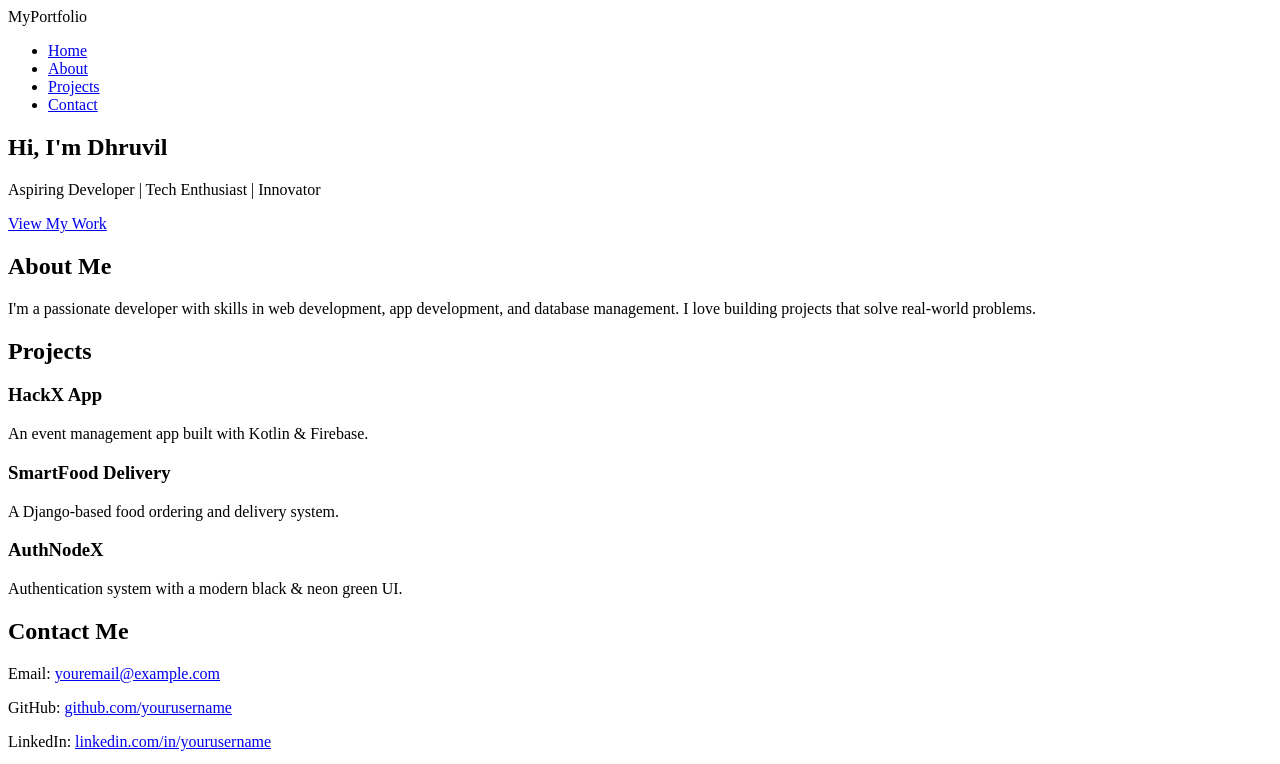
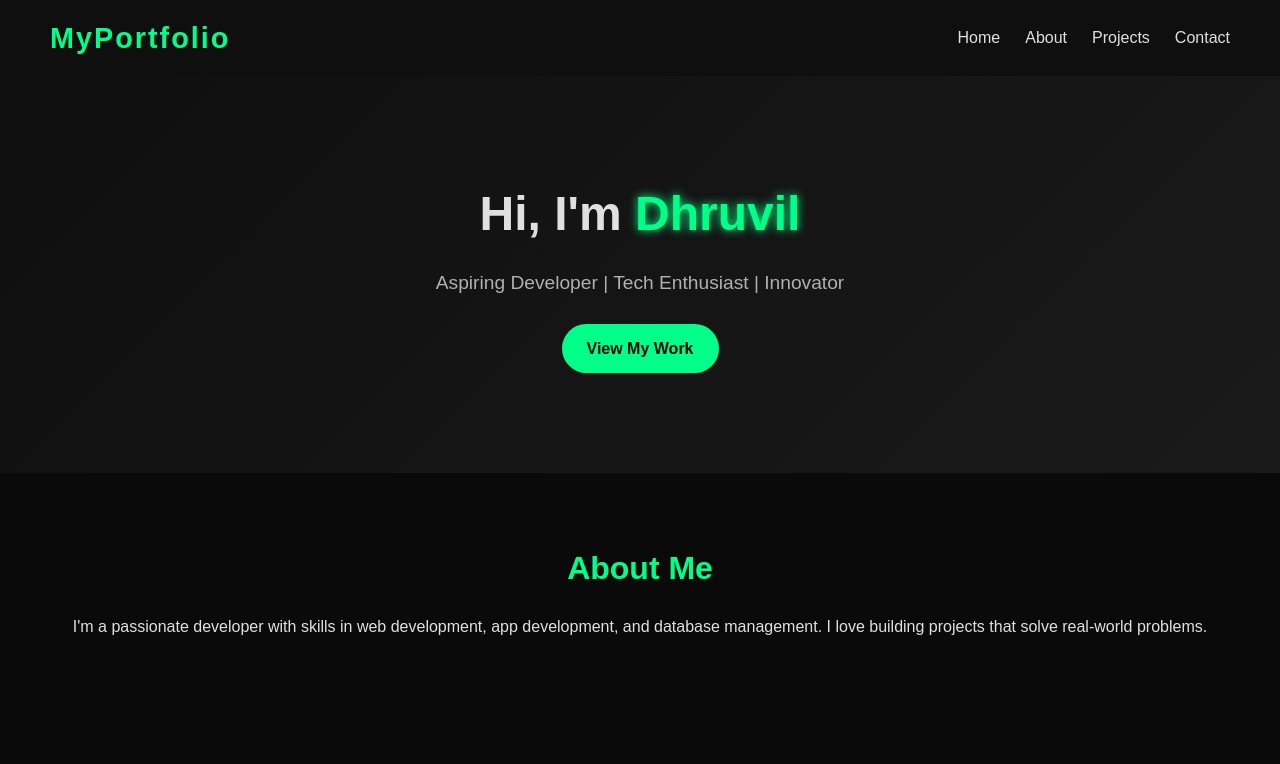
Before and after one commit to dhruvil-10/Project-1, a plain HTML site: page index.html in a window 1280 px wide. Shown: the top 764 px of the page. Drawn offline with Linux system fonts and the light colour scheme.

Commit message:
Update index.html

```diff
--- a/index.html
+++ b/index.html
@@ -3,8 +3,181 @@
 <head>
     <meta charset="UTF-8">
     <meta name="viewport" content="width=device-width, initial-scale=1.0">
-    <title>My Portfolio</title>
-    <link rel="stylesheet" href="style.css"> <!-- External CSS file -->
+    <title>Dhruvil | Portfolio</title>
+    <style>
+        /* Reset default styles */
+        * {
+            margin: 0;
+            padding: 0;
+            box-sizing: border-box;
+            font-family: "Poppins", sans-serif;
+        }
+
+        body {
+            background-color: #0a0a0a;
+            color: #e0e0e0;
+            line-height: 1.6;
+        }
+
+        /* Navbar */
+        header {
+            background: #0f0f0f;
+            padding: 15px 50px;
+            position: sticky;
+            top: 0;
+            z-index: 1000;
+        }
+
+        nav {
+            display: flex;
+            justify-content: space-between;
+            align-items: center;
+        }
+
+        .logo {
+            font-size: 1.8rem;
+            font-weight: bold;
+            color: #00ff88;
+            letter-spacing: 2px;
+        }
+
+        .nav-links {
+            list-style: none;
+            display: flex;
+            gap: 25px;
+        }
+
+        .nav-links li a {
+            text-decoration: none;
+            color: #e0e0e0;
+            font-size: 1rem;
+            transition: 0.3s;
+        }
+
+        .nav-links li a:hover {
+            color: #00ff88;
+            text-shadow: 0 0 8px #00ff88;
+        }
+
+        /* Hero Section */
+        .hero {
+            text-align: center;
+            padding: 100px 20px;
+            background: linear-gradient(135deg, #0f0f0f, #1a1a1a);
+        }
+
+        .hero h1 {
+            font-size: 3rem;
+            margin-bottom: 15px;
+        }
+
+        .hero .highlight {
+            color: #00ff88;
+            text-shadow: 0 0 10px #00ff88;
+        }
+
+        .hero p {
+            font-size: 1.2rem;
+            margin-bottom: 25px;
+            color: #b0b0b0;
+        }
+
+        .btn {
+            display: inline-block;
+            padding: 12px 25px;
+            background: #00ff88;
+            color: #0a0a0a;
+            font-weight: bold;
+            border-radius: 30px;
+            text-decoration: none;
+            transition: 0.3s;
+        }
+
+        .btn:hover {
+            background: #00cc6a;
+            box-shadow: 0 0 15px #00ff88;
+        }
+
+        /* About Section */
+        .about {
+            padding: 70px 20px;
+            text-align: center;
+        }
+
+        .about h2 {
+            font-size: 2rem;
+            margin-bottom: 20px;
+            color: #00ff88;
+        }
+
+        /* Projects Section */
+        .projects {
+            padding: 70px 20px;
+            text-align: center;
+        }
+
+        .projects h2 {
+            font-size: 2rem;
+            margin-bottom: 30px;
+            color: #00ff88;
+        }
+
+        .project-grid {
+            display: grid;
+            grid-template-columns: repeat(auto-fit, minmax(250px, 1fr));
+            gap: 25px;
+        }
+
+        .project-card {
+            background: #141414;
+            padding: 20px;
+            border-radius: 12px;
+            transition: 0.3s;
+            border: 1px solid #222;
+        }
+
+        .project-card h3 {
+            color: #00ff88;
+            margin-bottom: 10px;
+        }
+
+        .project-card:hover {
+            transform: translateY(-8px);
+            box-shadow: 0 0 20px #00ff88;
+        }
+
+        /* Contact Section */
+        .contact {
+            padding: 70px 20px;
+            text-align: center;
+        }
+
+        .contact h2 {
+            font-size: 2rem;
+            margin-bottom: 20px;
+            color: #00ff88;
+        }
+
+        .contact a {
+            color: #00ff88;
+            text-decoration: none;
+            transition: 0.3s;
+        }
+
+        .contact a:hover {
+            text-shadow: 0 0 8px #00ff88;
+        }
+
+        /* Footer */
+        footer {
+            background: #0f0f0f;
+            text-align: center;
+            padding: 15px;
+            font-size: 0.9rem;
+            border-top: 1px solid #222;
+            margin-top: 50px;
+        }
+    </style>
 </head>
 <body>
     <!-- Header / Navigation -->
```
